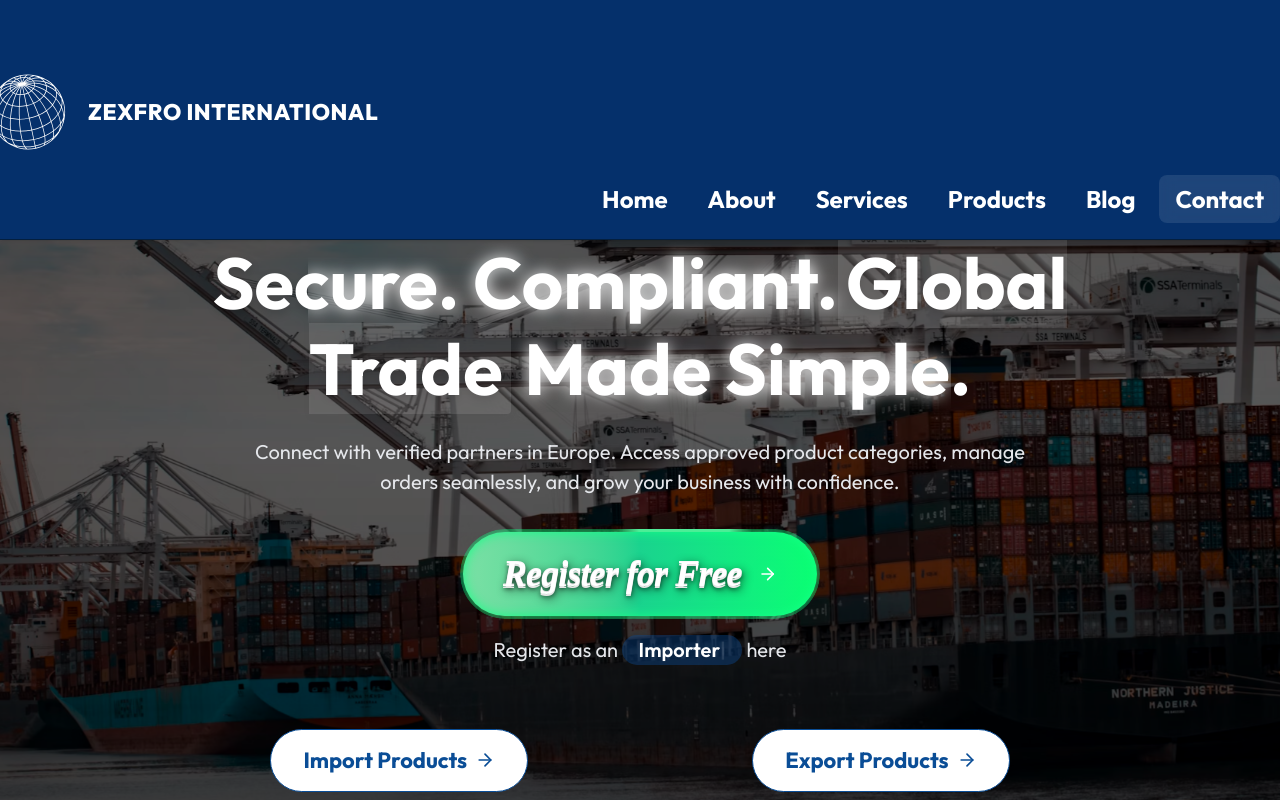
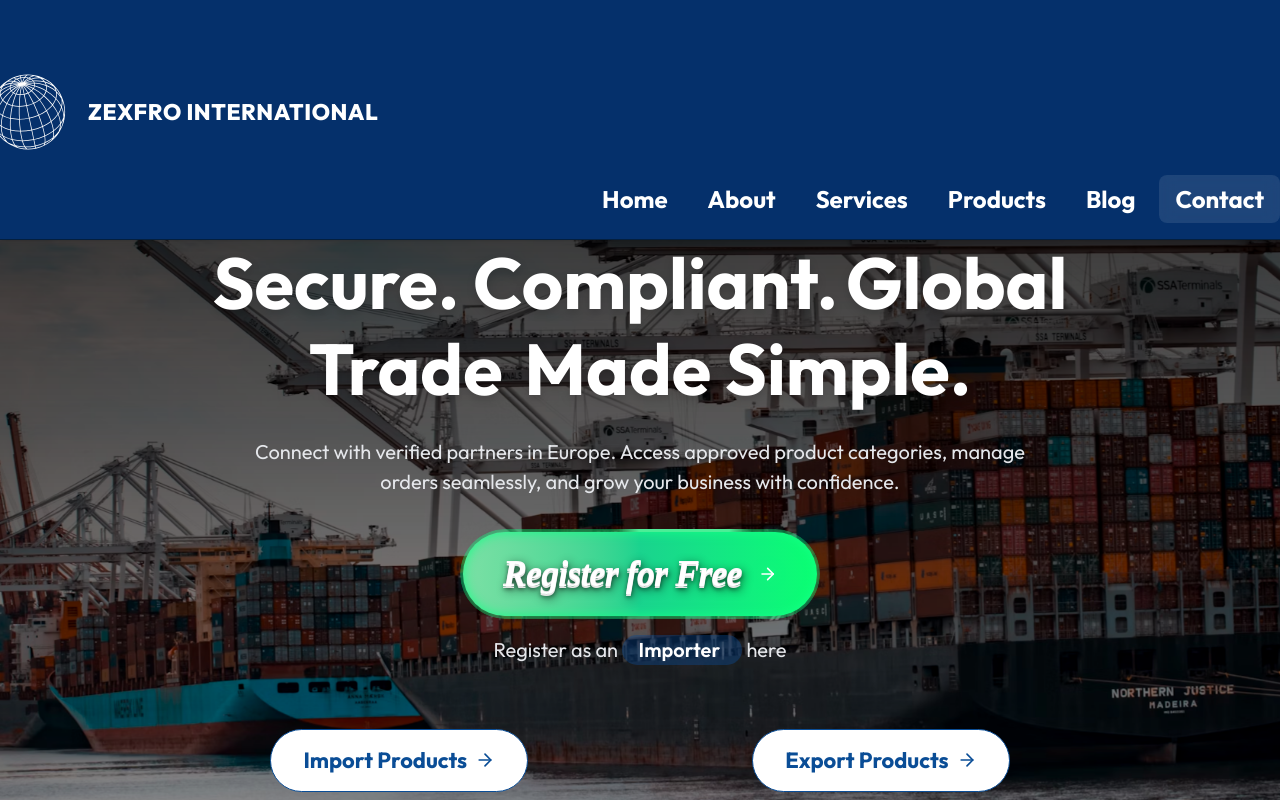
Before and after one commit to ahsantamim/zexfro, a Next.js app: page / in a window 1280 px wide. Shown: the top 800 px of the page. Built offline with nearby package versions, Linux system fonts and the light colour scheme.

Commit message:
init lol

```diff
--- a/src/components/home/HeroSection.tsx
+++ b/src/components/home/HeroSection.tsx
@@ -87,7 +87,7 @@ export function HeroSection() {
       />
 
       {/* Overlay */}
-      <div className="absolute inset-0 bg-gradient-to-b from-black/70 via-black/60 to-black/70" />
+      <div className="absolute inset-0 bg-gradient-to-b from-black/90 via-black/60 to-black/20" />
 
       {/* MAIN HERO CONTENT (perfect centered) */}
       <div className="container mx-auto max-w-7xl relative z-10 px-4 flex flex-col items-center justify-center text-center">
@@ -96,10 +96,8 @@ export function HeroSection() {
           <h1 className="font-bold leading-[1.2] mb-6 text-[28px] sm:text-[36px] md:text-[42px] lg:text-[72px] drop-shadow-lg">
             Secure. Compliant.
             <br className="sm:hidden" />
-            <span className="text-white bg-white/10 backdrop-blur-sm px-2 rounded">
-              Global Trade
-            </span>{" "}
-            Made Simple.
+            <span className="text-white  px-2 rounded">Global Trade</span> Made
+            Simple.
           </h1>
 
           {/* SUBTITLE */}
```
